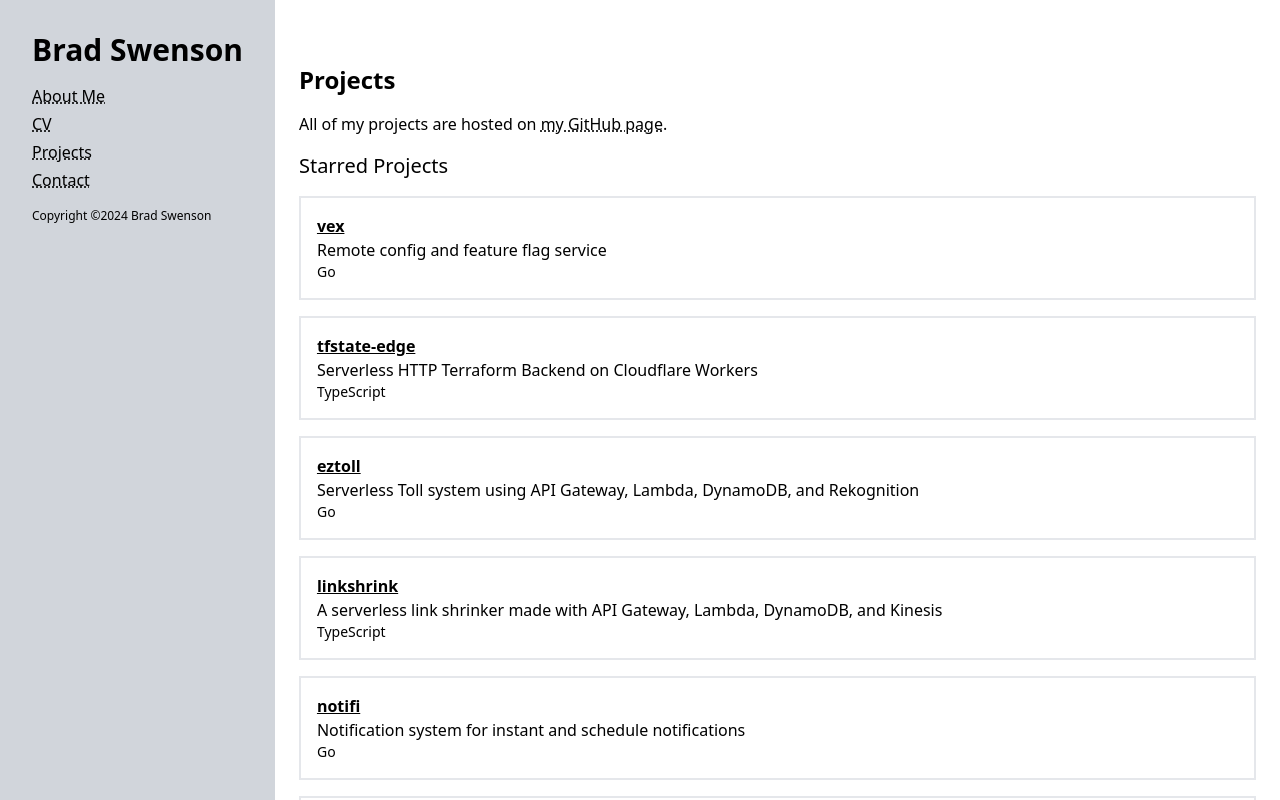
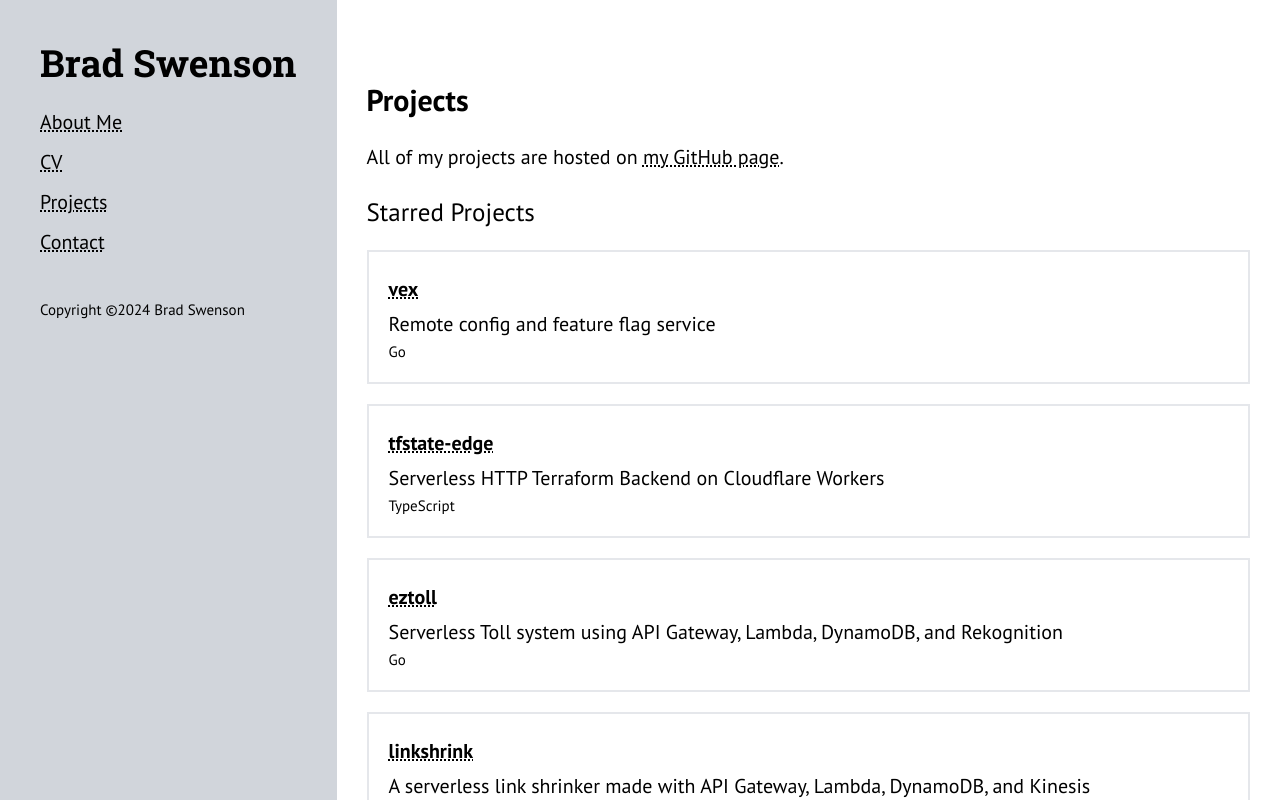
Before and after one commit to broswen/personal-website, a Next.js app: page /projects in a window 1280 px wide. Shown: the top 800 px of the page. Built offline with nearby package versions, Linux system fonts and the light colour scheme.

Commit message:
font adjustments

```diff
--- a/src/app/layout.tsx
+++ b/src/app/layout.tsx
@@ -1,10 +1,20 @@
 import type { Metadata } from "next";
-import { Inter } from "next/font/google";
+import {Inter, PT_Mono, PT_Sans, Roboto, Roboto_Mono, Roboto_Slab} from "next/font/google";
 import "./globals.css";
 import Link from "next/link";
 import {usePathname} from "next/navigation";
 
-const inter = Inter({ subsets: ["latin"] });
+const ptSans = PT_Sans({
+  weight: ["400", "700"],
+  display: "swap",
+  subsets: ["latin"]
+});
+
+const robotoSlab = Roboto_Slab({
+  weight: ["700"],
+  display: "swap",
+  subsets: ["latin"]
+});
 
 export const metadata: Metadata = {
   title: "Brad Swenson",
@@ -16,15 +26,15 @@ export default function RootLayout({
   children: React.ReactNode;
 }>) {
   return (
-    <html lang="en">
+    <html lang="en" className={`${ptSans.className} text-xl`}>
     <body className="flex flex-col min-h-screen lg:flex-row">
       <div className="sidebar min-w-fit bg-gray-300 flex flex-col text-center justify-center p-4 lg:text-left lg:justify-start lg:p-8">
-        <div className="mb-8 lg:mb-4">
-          <h1 className="text-3xl font-bold">
+        <div className="mb-4 lg:mb-4">
+          <h1 className={`text-3xl font-bold ${robotoSlab.className}`}>
             Brad Swenson
           </h1>
         </div>
-        <nav className="mb-8 lg:mb-4">
+        <nav className="mb-8 lg:mb-8">
           <ul className="flex flex-row justify-evenly lg:flex-col lg:gap-1">
             <li>
               <Link className={"underline decoration-dotted hover:decoration-solid"} href="/">About Me</Link>
--- a/src/app/projects/page.tsx
+++ b/src/app/projects/page.tsx
@@ -26,9 +26,9 @@ export default function Home() {
               data.map((repo) => {
                   return (
                       <div key={repo.title} className="p-4 mb-4 border-2 border-gray-200 hover:bg-gray-300 hover:border-gray-400">
-                          <Link className="underline font-bold" href={repo.url}><h3>{repo.title}</h3></Link>
+                          <Link className="underline font-bold decoration-dotted hover:decoration-solid" href={repo.url}><h3>{repo.title}</h3></Link>
                           <p>{repo.description}</p>
-                          <p className="text-sm">
+                          <p className="text-xs">
                               {
                                   repo.languages.join(", ")
                               }
```
